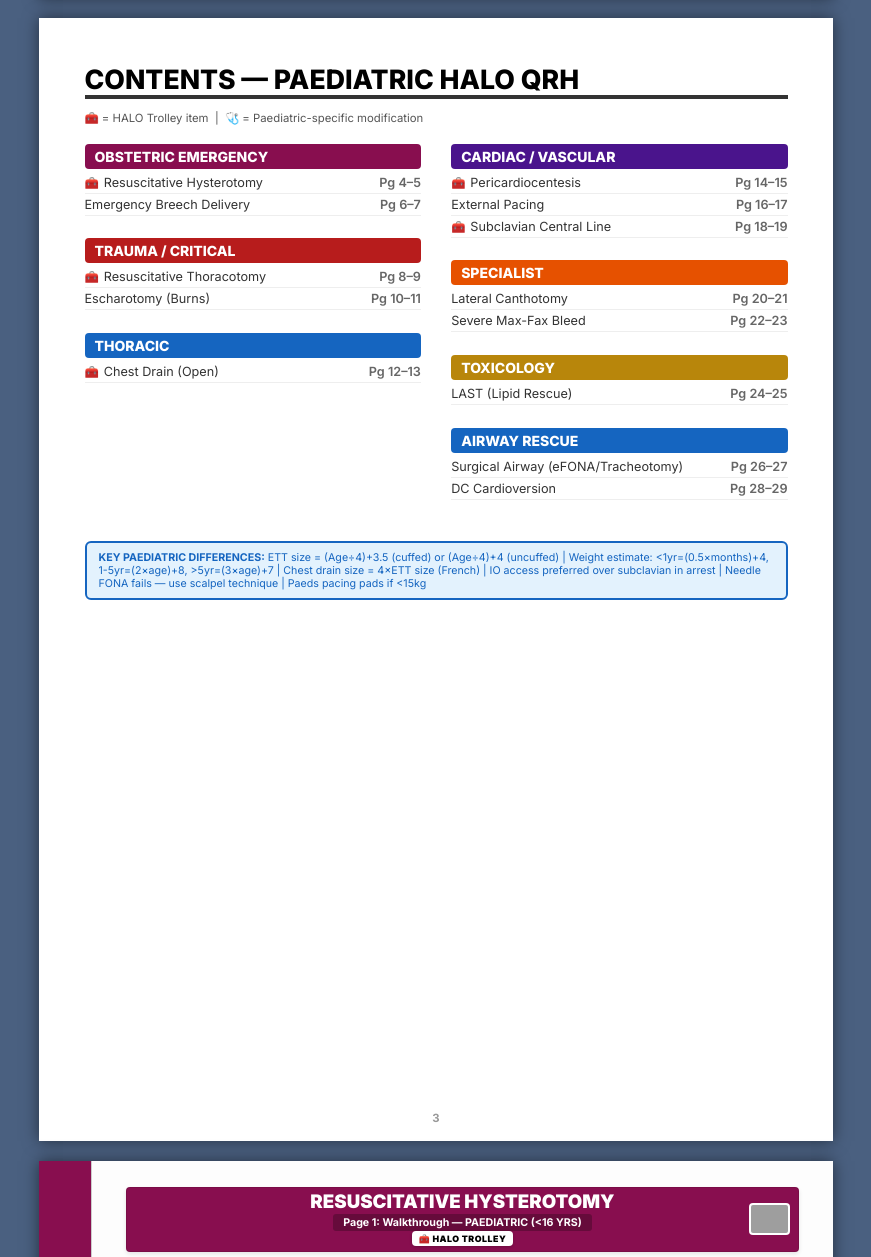
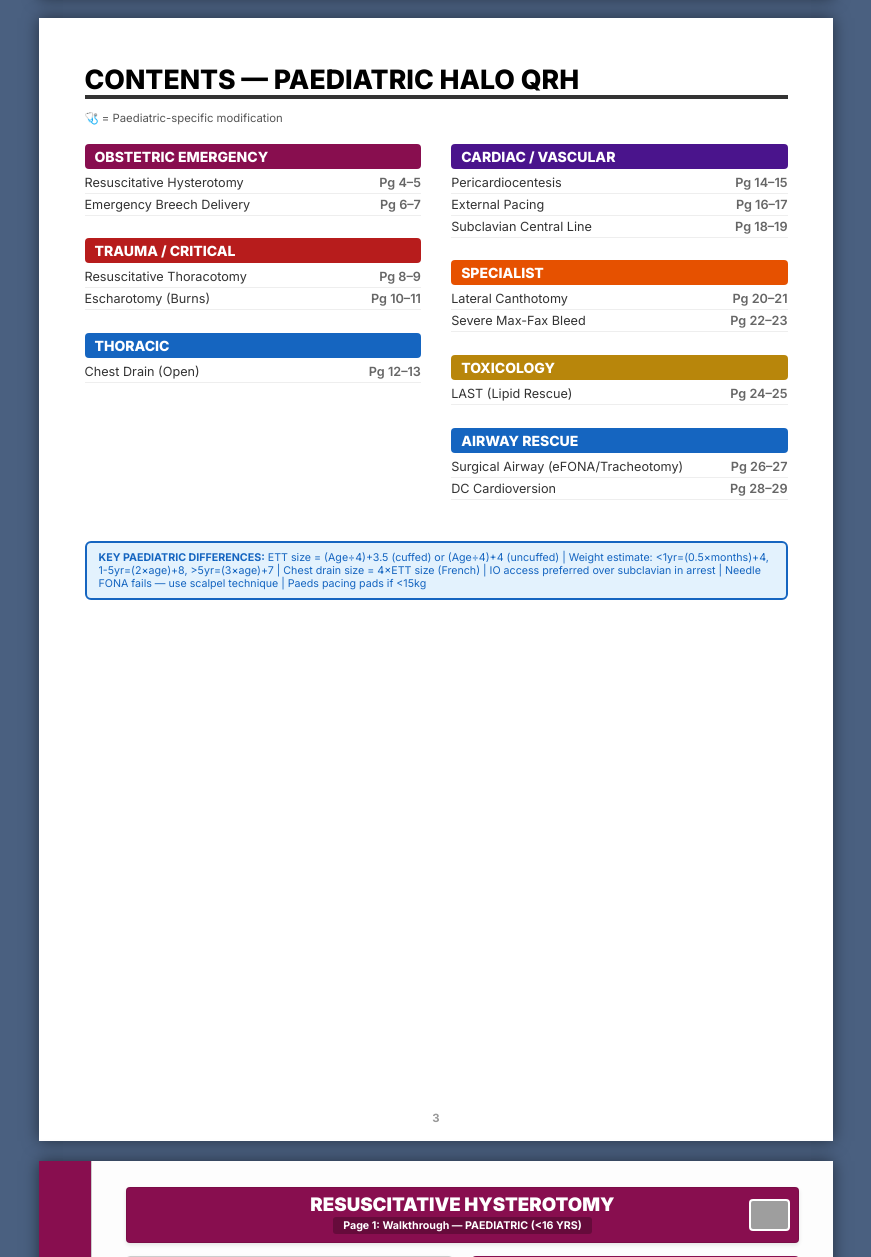
Before and after one commit to shakeymedic/paediatrichaloqrh, a plain HTML site: page index.html in a window 1280 px wide. Shown: the part 2287-3544 px from the top of the page, without its empty margins (204-1075 px from the left). Drawn offline with Linux system fonts and the light colour scheme; grey boxes are pictures that could not be loaded.

Commit message:
fix: remove all HALO trolley references (no paeds trolley planned)

```diff
--- a/index.html
+++ b/index.html
@@ -588,28 +588,28 @@
 <!-- ===== PAGE 3: CONTENTS ===== -->
 <div class="page contents-page">
     <div class="gp-header" style="font-size: 20pt; margin-bottom: 3mm;">Contents — Paediatric HALO QRH</div>
-    <div style="font-size: 8.5pt; margin-bottom: 5mm; color: #555;">🧰 = HALO Trolley item &nbsp;|&nbsp; 🩺 = Paediatric-specific modification</div>
+    <div style="font-size: 8.5pt; margin-bottom: 5mm; color: #555;">🩺 = Paediatric-specific modification</div>
 
     <div class="toc-grid">
         <div class="toc-column">
             <div class="toc-group">
                 <div class="toc-header" style="background: var(--pink-bg);">Obstetric Emergency</div>
                 <ul class="toc-list">
-                    <li class="toc-item"><span><span class="toc-icon">🧰</span>Resuscitative Hysterotomy</span> <span>Pg 4–5</span></li>
+                    <li class="toc-item"><span>Resuscitative Hysterotomy</span> <span>Pg 4–5</span></li>
                     <li class="toc-item"><span>Emergency Breech Delivery</span> <span>Pg 6–7</span></li>
                 </ul>
             </div>
             <div class="toc-group">
                 <div class="toc-header" style="background: var(--red-bg);">Trauma / Critical</div>
                 <ul class="toc-list">
-                    <li class="toc-item"><span><span class="toc-icon">🧰</span>Resuscitative Thoracotomy</span> <span>Pg 8–9</span></li>
+                    <li class="toc-item"><span>Resuscitative Thoracotomy</span> <span>Pg 8–9</span></li>
                     <li class="toc-item"><span>Escharotomy (Burns)</span> <span>Pg 10–11</span></li>
                 </ul>
             </div>
             <div class="toc-group">
                 <div class="toc-header" style="background: var(--paeds-primary);">Thoracic</div>
                 <ul class="toc-list">
-                    <li class="toc-item"><span><span class="toc-icon">🧰</span>Chest Drain (Open)</span> <span>Pg 12–13</span></li>
+                    <li class="toc-item"><span>Chest Drain (Open)</span> <span>Pg 12–13</span></li>
                 </ul>
             </div>
         </div>
@@ -618,9 +618,9 @@
             <div class="toc-group">
                 <div class="toc-header" style="background: var(--purple-bg);">Cardiac / Vascular</div>
                 <ul class="toc-list">
-                    <li class="toc-item"><span><span class="toc-icon">🧰</span>Pericardiocentesis</span> <span>Pg 14–15</span></li>
+                    <li class="toc-item"><span>Pericardiocentesis</span> <span>Pg 14–15</span></li>
                     <li class="toc-item"><span>External Pacing</span> <span>Pg 16–17</span></li>
-                    <li class="toc-item"><span><span class="toc-icon">🧰</span>Subclavian Central Line</span> <span>Pg 18–19</span></li>
+                    <li class="toc-item"><span>Subclavian Central Line</span> <span>Pg 18–19</span></li>
                 </ul>
             </div>
             <div class="toc-group">
@@ -660,7 +660,7 @@
             <img src="images/wmebem_logo.png" class="logo-img" alt="Logo">
             <h1>Resuscitative Hysterotomy</h1>
             <h2>Page 1: Walkthrough — PAEDIATRIC (&lt;16 YRS)</h2>
-            <div class="halo-badge">🧰 HALO TROLLEY</div>
+
         </div>
         <div class="wt-grid">
             <div class="wt-col">
@@ -700,7 +700,7 @@
 
                 <div class="storage-box">
                     <div class="storage-header">📍 Storage Location</div>
-                    <div class="storage-text">HALO TROLLEY + NEONATAL RESUS KIT IN PAEDIATRIC RESUS BAY</div>
+                    <div class="storage-text">NEONATAL RESUS KIT IN PAEDIATRIC RESUS BAY</div>
                 </div>
             </div>
 
@@ -748,7 +748,7 @@
             <img src="images/wmebem_logo.png" class="logo-img" alt="Logo">
             <h1>Resuscitative Hysterotomy</h1>
             <h2>Page 2: Action Flowchart — PAEDIATRIC (&lt;16 YRS)</h2>
-            <div class="halo-badge">🧰 HALO TROLLEY</div>
+
         </div>
 
         <div class="section step-warning">
@@ -1007,7 +1007,7 @@
             <img src="images/wmebem_logo.png" class="logo-img" alt="Logo">
             <h1>Resuscitative Thoracotomy</h1>
             <h2>Page 1: Walkthrough — PAEDIATRIC (&lt;16 YRS)</h2>
-            <div class="halo-badge">🧰 HALO TROLLEY</div>
+
         </div>
         <div class="wt-grid">
             <div class="wt-col">
@@ -1095,7 +1095,7 @@
             <img src="images/wmebem_logo.png" class="logo-img" alt="Logo">
             <h1>Resuscitative Thoracotomy</h1>
             <h2>Page 2: Action Flowchart — PAEDIATRIC (&lt;16 YRS)</h2>
-            <div class="halo-badge">🧰 HALO TROLLEY</div>
+
         </div>
 
         <div class="section step-warning">
@@ -1185,7 +1185,7 @@
             <img src="images/wmebem_logo.png" class="logo-img" alt="Logo">
             <h1>Escharotomy (Burns)</h1>
             <h2>Page 1: Walkthrough — PAEDIATRIC (&lt;16 YRS)</h2>
-            <div class="halo-badge">🧰 HALO TROLLEY</div>
+
         </div>
         <div class="wt-grid">
             <div class="wt-col">
@@ -1370,7 +1370,7 @@
             <img src="images/wmebem_logo.png" class="logo-img" alt="Logo">
             <h1>Chest Drain (Open)</h1>
             <h2>Page 1: Walkthrough — PAEDIATRIC (&lt;16 YRS)</h2>
-            <div class="halo-badge">🧰 HALO TROLLEY</div>
+
         </div>
         <div class="wt-grid">
             <div class="wt-col">
@@ -1457,7 +1457,7 @@
             <img src="images/wmebem_logo.png" class="logo-img" alt="Logo">
             <h1>Chest Drain (Open)</h1>
             <h2>Page 2: Action Flowchart — PAEDIATRIC (&lt;16 YRS)</h2>
-            <div class="halo-badge">🧰 HALO TROLLEY</div>
+
         </div>
 
         <div class="section step-warning">
@@ -1546,7 +1546,7 @@
             <img src="images/wmebem_logo.png" class="logo-img" alt="Logo">
             <h1>Pericardiocentesis</h1>
             <h2>Page 1: Walkthrough — PAEDIATRIC (&lt;16 YRS)</h2>
-            <div class="halo-badge">🧰 HALO TROLLEY</div>
+
         </div>
         <div class="wt-grid">
             <div class="wt-col">
@@ -1579,7 +1579,7 @@
 
                 <div class="storage-box">
                     <div class="storage-header">📍 Storage</div>
-                    <div class="storage-text">PERICARDIOCENTESIS KIT ON HALO TROLLEY</div>
+                    <div class="storage-text">PERICARDIOCENTESIS KIT — CHECK LOCAL STORAGE LOCATION</div>
                 </div>
 
                 <div class="wt-box" style="margin-top: 3mm;">
@@ -1626,7 +1626,7 @@
             <img src="images/wmebem_logo.png" class="logo-img" alt="Logo">
             <h1>Pericardiocentesis</h1>
             <h2>Page 2: Action Flowchart — PAEDIATRIC (&lt;16 YRS)</h2>
-            <div class="halo-badge">🧰 HALO TROLLEY</div>
+
         </div>
 
         <div class="section step-warning">
@@ -1871,7 +1871,7 @@
             <img src="images/wmebem_logo.png" class="logo-img" alt="Logo">
             <h1>Subclavian / Brachiocephalic Central Line</h1>
             <h2>Page 1: Walkthrough — PAEDIATRIC (&lt;16 YRS)</h2>
-            <div class="halo-badge">🧰 HALO TROLLEY</div>
+
         </div>
         <div class="wt-grid">
             <div class="wt-col">
@@ -1906,7 +1906,7 @@
 
                 <div class="storage-box">
                     <div class="storage-header">📍 Storage</div>
-                    <div class="storage-text">CENTRAL LINE KIT ON HALO TROLLEY</div>
+                    <div class="storage-text">CENTRAL LINE KIT — CHECK LOCAL STORAGE LOCATION</div>
                 </div>
 
                 <div class="wt-box" style="margin-top: 3mm;">
@@ -1955,7 +1955,7 @@
             <img src="images/wmebem_logo.png" class="logo-img" alt="Logo">
             <h1>Subclavian / Brachiocephalic Central Line</h1>
             <h2>Page 2: Action Flowchart — PAEDIATRIC (&lt;16 YRS)</h2>
-            <div class="halo-badge">🧰 HALO TROLLEY</div>
+
         </div>
 
         <div class="section step-warning">
@@ -2034,7 +2034,7 @@
             <img src="images/wmebem_logo.png" class="logo-img" alt="Logo">
             <h1>Lateral Canthotomy &amp; Cantholysis</h1>
             <h2>Page 1: Walkthrough — PAEDIATRIC (&lt;16 YRS)</h2>
-            <div class="halo-badge">🧰 HALO TROLLEY</div>
+
         </div>
         <div class="wt-grid">
             <div class="wt-col">
@@ -2069,7 +2069,7 @@
 
                 <div class="storage-box">
                     <div class="storage-header">📍 Storage</div>
-                    <div class="storage-text">CANTHOTOMY EQUIPMENT ON HALO TROLLEY</div>
+                    <div class="storage-text">CANTHOTOMY EQUIPMENT — CHECK LOCAL STORAGE LOCATION</div>
                 </div>
 
                 <div class="wt-box" style="margin-top: 3mm;">
@@ -2117,7 +2117,7 @@
             <img src="images/wmebem_logo.png" class="logo-img" alt="Logo">
             <h1>Lateral Canthotomy &amp; Cantholysis</h1>
             <h2>Page 2: Action Flowchart — PAEDIATRIC (&lt;16 YRS)</h2>
-            <div class="halo-badge">🧰 HALO TROLLEY</div>
+
         </div>
 
         <div class="section step-warning">
```
